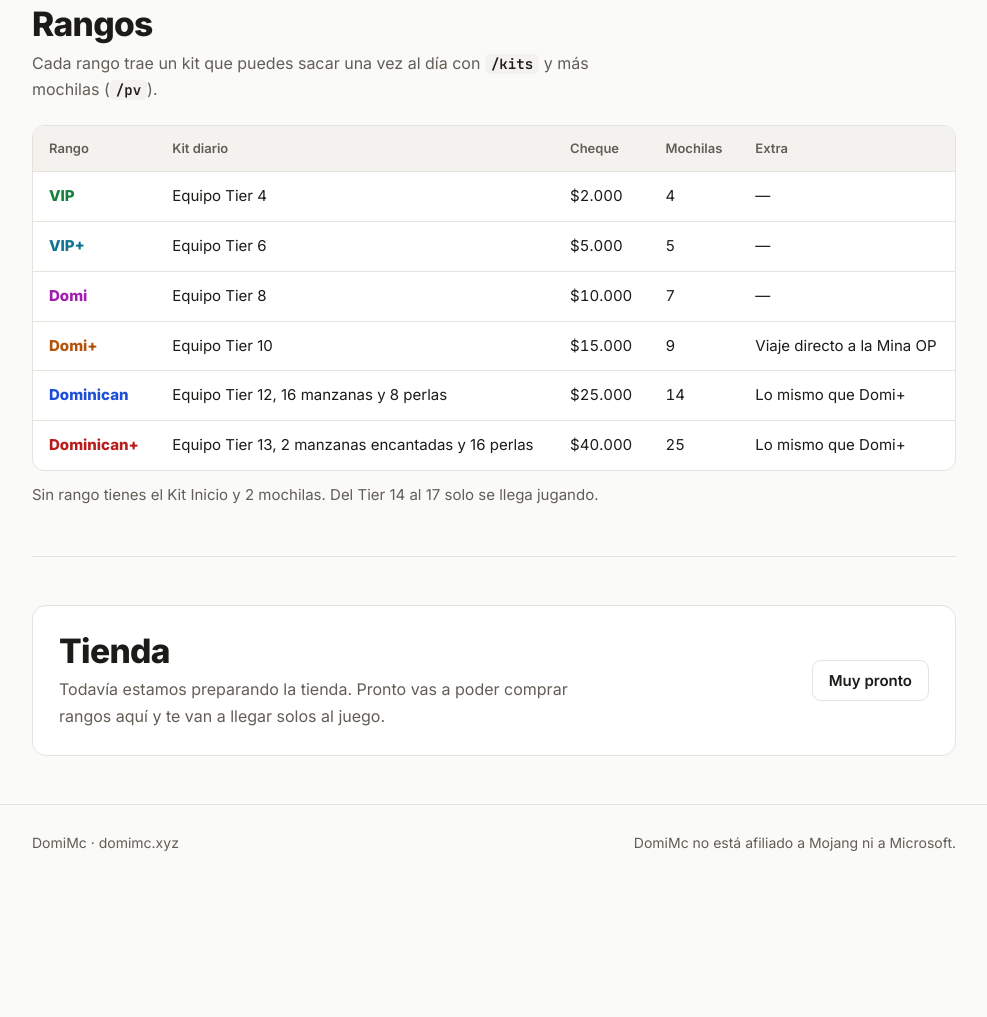
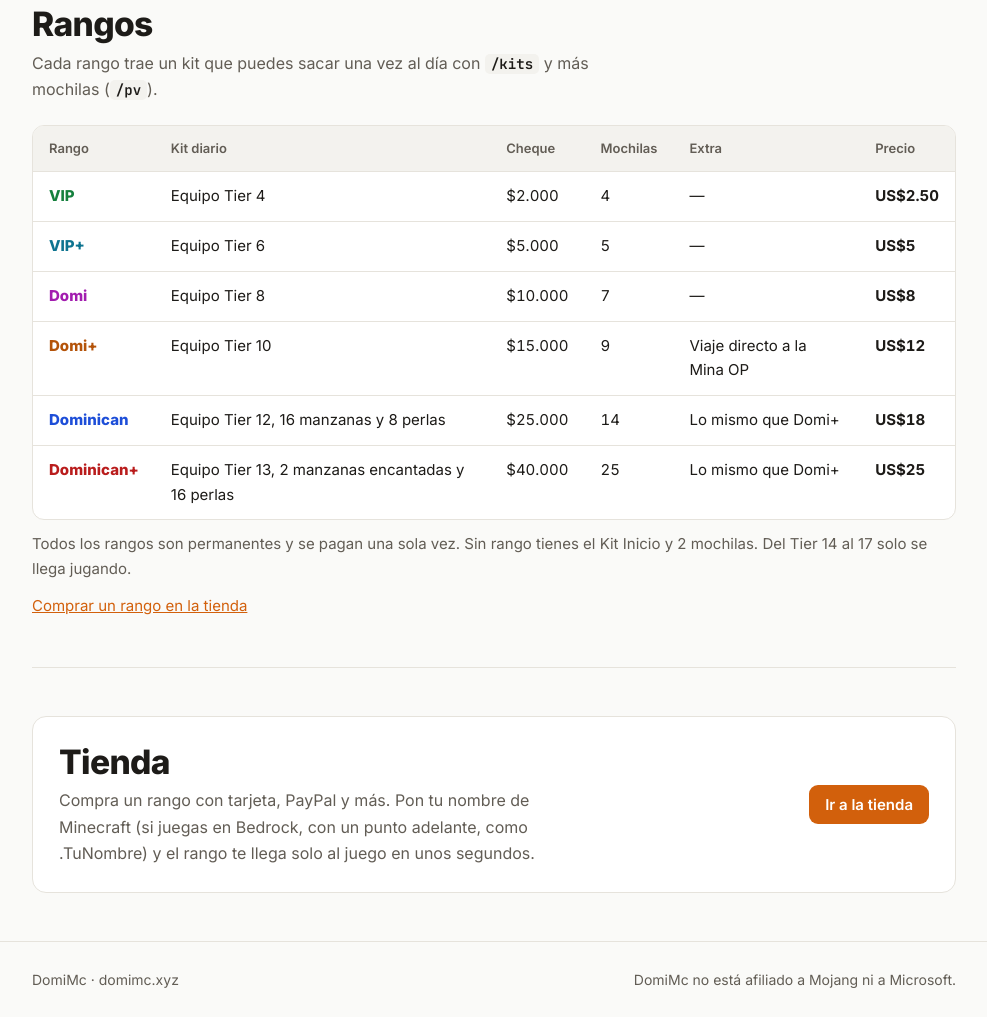
Before and after one commit to DomiNetwork/domimc, a plain HTML site: page index.html in a window 1280 px wide. Shown: the part 1240-2257 px from the top of the page, without its empty margins (146-1133 px from the left). Before the commit the page ends 2120 px from the top, so only its background shows below. Drawn offline with Linux system fonts and the light colour scheme; no server answers.

Commit message:
Precios de los rangos y link de la tienda Tebex
Co-Authored-By: Claude Opus 5.5 <noreply@anthropic.com>

```diff
--- a/index.html
+++ b/index.html
@@ -95,7 +95,7 @@ code { font-family: var(--f-mono); font-size: 0.88em; background: var(--soft); b
 .item p { color: var(--muted); font-size: 15px; }
 
 .table-wrap { overflow-x: auto; border: 1px solid var(--line); border-radius: 12px; background: var(--surface); }
-table { width: 100%; border-collapse: collapse; min-width: 620px; font-size: 15px; }
+table { width: 100%; border-collapse: collapse; min-width: 700px; font-size: 15px; }
 th, td { text-align: left; padding: 12px 16px; border-bottom: 1px solid var(--line); vertical-align: top; }
 th { font-size: 13px; color: var(--muted); font-weight: 600; background: var(--soft); }
 tr:last-child td { border-bottom: 0; }
@@ -103,6 +103,7 @@ td.num { font-variant-numeric: tabular-nums; }
 .rank { font-weight: 800; white-space: nowrap; }
 .r-vip { color: var(--r-vip); } .r-vipp { color: var(--r-vipp); } .r-domi { color: var(--r-domi); } .r-domip { color: var(--r-domip); } .r-dom { color: var(--r-dom); } .r-domp { color: var(--r-domp); }
 .note { margin-top: 12px; color: var(--muted); font-size: 15px; }
+td.price { font-weight: 700; white-space: nowrap; font-variant-numeric: tabular-nums; }
 
 .shop { display: grid; grid-template-columns: minmax(0, 1fr) auto; gap: 20px; align-items: center; background: var(--surface); border: 1px solid var(--line); border-radius: 14px; padding: 26px; }
 .shop p { color: var(--muted); margin-top: 6px; max-width: 54ch; }
@@ -187,18 +188,19 @@ a:focus-visible, .btn:focus-visible { outline: 3px solid var(--accent); outline-
     </div>
     <div class="table-wrap">
       <table>
-        <thead><tr><th>Rango</th><th>Kit diario</th><th>Cheque</th><th>Mochilas</th><th>Extra</th></tr></thead>
+        <thead><tr><th>Rango</th><th>Kit diario</th><th>Cheque</th><th>Mochilas</th><th>Extra</th><th>Precio</th></tr></thead>
         <tbody>
-          <tr><td class="rank r-vip">VIP</td><td>Equipo Tier 4</td><td class="num">$2.000</td><td class="num">4</td><td>—</td></tr>
-          <tr><td class="rank r-vipp">VIP+</td><td>Equipo Tier 6</td><td class="num">$5.000</td><td class="num">5</td><td>—</td></tr>
-          <tr><td class="rank r-domi">Domi</td><td>Equipo Tier 8</td><td class="num">$10.000</td><td class="num">7</td><td>—</td></tr>
-          <tr><td class="rank r-domip">Domi+</td><td>Equipo Tier 10</td><td class="num">$15.000</td><td class="num">9</td><td>Viaje directo a la Mina OP</td></tr>
-          <tr><td class="rank r-dom">Dominican</td><td>Equipo Tier 12, 16 manzanas y 8 perlas</td><td class="num">$25.000</td><td class="num">14</td><td>Lo mismo que Domi+</td></tr>
-          <tr><td class="rank r-domp">Dominican+</td><td>Equipo Tier 13, 2 manzanas encantadas y 16 perlas</td><td class="num">$40.000</td><td class="num">25</td><td>Lo mismo que Domi+</td></tr>
+          <tr><td class="rank r-vip">VIP</td><td>Equipo Tier 4</td><td class="num">$2.000</td><td class="num">4</td><td>—</td><td class="price">US$2.50</td></tr>
+          <tr><td class="rank r-vipp">VIP+</td><td>Equipo Tier 6</td><td class="num">$5.000</td><td class="num">5</td><td>—</td><td class="price">US$5</td></tr>
+          <tr><td class="rank r-domi">Domi</td><td>Equipo Tier 8</td><td class="num">$10.000</td><td class="num">7</td><td>—</td><td class="price">US$8</td></tr>
+          <tr><td class="rank r-domip">Domi+</td><td>Equipo Tier 10</td><td class="num">$15.000</td><td class="num">9</td><td>Viaje directo a la Mina OP</td><td class="price">US$12</td></tr>
+          <tr><td class="rank r-dom">Dominican</td><td>Equipo Tier 12, 16 manzanas y 8 perlas</td><td class="num">$25.000</td><td class="num">14</td><td>Lo mismo que Domi+</td><td class="price">US$18</td></tr>
+          <tr><td class="rank r-domp">Dominican+</td><td>Equipo Tier 13, 2 manzanas encantadas y 16 perlas</td><td class="num">$40.000</td><td class="num">25</td><td>Lo mismo que Domi+</td><td class="price">US$25</td></tr>
         </tbody>
       </table>
     </div>
-    <p class="note">Sin rango tienes el Kit Inicio y 2 mochilas. Del Tier 14 al 17 solo se llega jugando.</p>
+    <p class="note">Todos los rangos son permanentes y se pagan una sola vez. Sin rango tienes el Kit Inicio y 2 mochilas. Del Tier 14 al 17 solo se llega jugando.</p>
+    <p class="note"><a class="js-tienda" href="#tienda">Comprar un rango en la tienda</a></p>
   </section>
 
   <section class="block" id="tienda">
@@ -223,7 +225,7 @@ a:focus-visible, .btn:focus-visible { outline: 3px solid var(--accent); outline-
 
 <script>
 /* Cuando exista la tienda de Tebex, pon aquí su link (por ejemplo "https://domimc.tebex.io") */
-var TIENDA = "";
+var TIENDA = "https://domimc.tebex.io";
 var IP = "domimc.xyz";
 
 function aviso(t) {
@@ -248,7 +250,7 @@ if (TIENDA) {
   document.querySelectorAll(".js-tienda").forEach(function (a) { a.href = TIENDA; a.target = "_blank"; a.rel = "noopener"; });
   var b = document.getElementById("btn-tienda");
   b.textContent = "Ir a la tienda"; b.classList.remove("btn-line"); b.classList.add("btn-main");
-  document.getElementById("tienda-txt").textContent = "Compra un rango y te llega solo al juego en unos segundos.";
+  document.getElementById("tienda-txt").textContent = "Compra un rango con tarjeta, PayPal y más. Pon tu nombre de Minecraft (si juegas en Bedrock, con un punto adelante, como .TuNombre) y el rango te llega solo al juego en unos segundos.";
 } else {
   document.getElementById("btn-tienda").addEventListener("click", function (e) { e.preventDefault(); aviso("La tienda abre pronto"); });
 }
```
